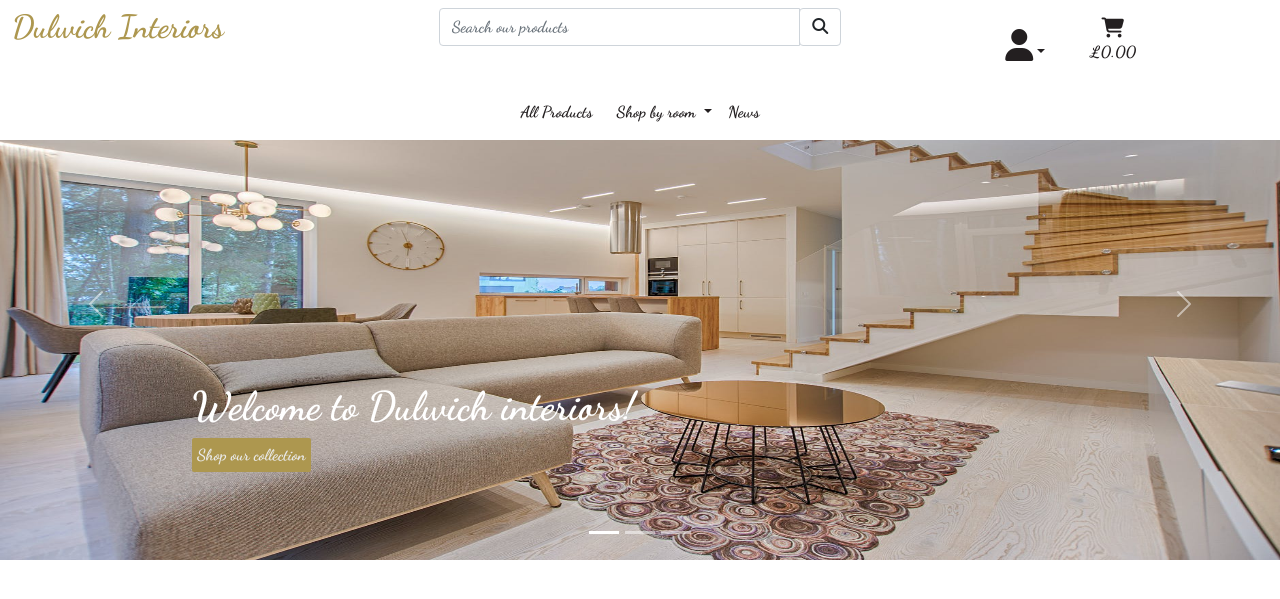
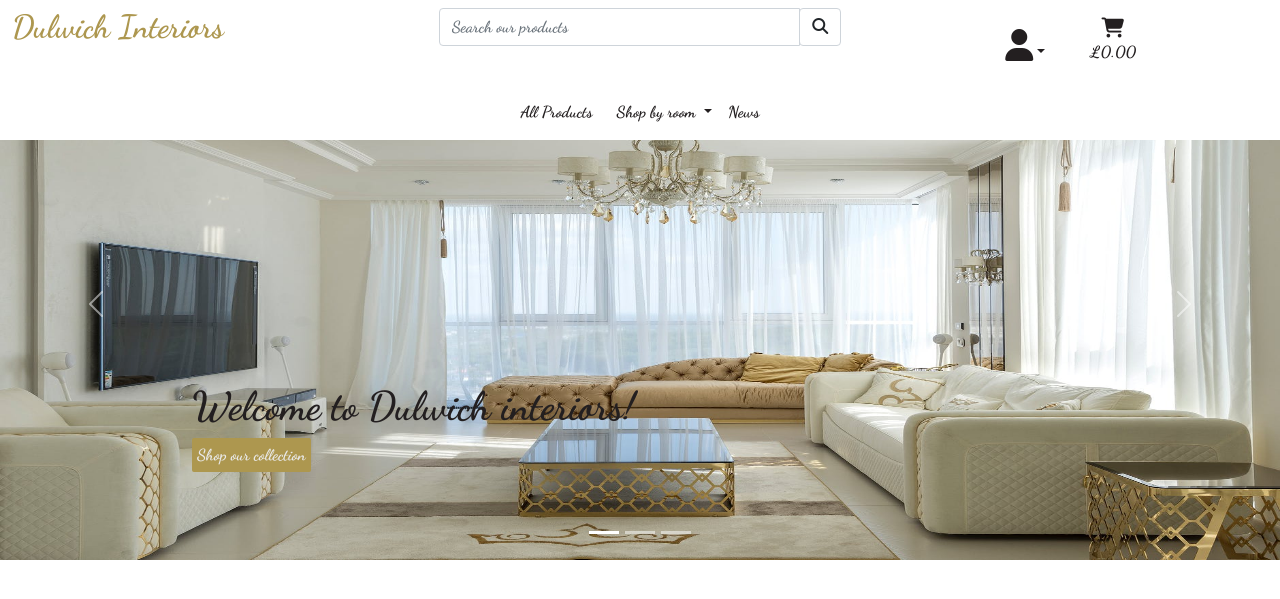
Before and after one commit to EimearCunningham/dulwich-interiors, a Django app: page / in a window 1280 px wide. Shown: the top 599 px of the page. Run offline with Django 3.2, Linux system fonts and the light colour scheme; parts of the project's set-up code (start-up, migrations or seed data) failed here and were passed over; some libraries are stand-ins or nearby versions.

Commit message:
Replace carousel images

```diff
--- a/home/templates/home/index.html
+++ b/home/templates/home/index.html
@@ -20,7 +20,7 @@
     </div>
     <div class="carousel-inner">
       <div class="carousel-item active">
-        <img class="bd-placeholder-img" width="100%" height="100%" src="{{ MEDIA_URL }}main-interior-one.jpeg" aria-hidden="true" preserveAspectRatio="xMidYMid slice" focusable="false"><rect width="100%" height="100%" fill="#777"/>
+        <img class="bd-placeholder-img" width="100%" height="100%" src="{{ MEDIA_URL }}interior-three.jpeg" aria-hidden="true" preserveAspectRatio="xMidYMid slice" focusable="false"><rect width="100%" height="100%" fill="#777"/>
 
         <div class="container">
           <div class="carousel-caption text-start">
@@ -30,7 +30,7 @@
         </div>
       </div>
       <div class="carousel-item">
-        <img class="bd-placeholder-img" width="100%" height="100%" src="{{ MEDIA_URL }}main-interior-two.jpeg" aria-hidden="true" preserveAspectRatio="xMidYMid slice" focusable="false"><rect width="100%" height="100%" fill="#777"/>
+        <img class="bd-placeholder-img" width="100%" height="100%" src="{{ MEDIA_URL }}carousel-one.jpeg" aria-hidden="true" preserveAspectRatio="xMidYMid slice" focusable="false"><rect width="100%" height="100%" fill="#777"/>
 
         <div class="container">
           <div class="carousel-caption">
@@ -40,7 +40,7 @@
         </div>
       </div>
       <div class="carousel-item">
-        <img class="bd-placeholder-img" width="100%" height="100%" src="{{ MEDIA_URL }}main-interior-three.jpeg" aria-hidden="true" preserveAspectRatio="xMidYMid slice" focusable="false"><rect width="100%" height="100%" fill="#777"/>
+        <img class="bd-placeholder-img" width="100%" height="100%" src="{{ MEDIA_URL }}carousel-two.jpeg" aria-hidden="true" preserveAspectRatio="xMidYMid slice" focusable="false"><rect width="100%" height="100%" fill="#777"/>
 
         <div class="container">
           <div class="carousel-caption text-end">
--- a/static/css/base.css
+++ b/static/css/base.css
@@ -81,7 +81,14 @@ body {
   }
 
 
-  /* CUSTOMIZE THE CAROUSEL
+
+  -------------------------------------------------- */
+
+  /* Carousel base class */
+  .carousel {
+    margin-bottom: 4rem;
+  }
+
   -------------------------------------------------- */
 
   /* Carousel base class */
@@ -167,7 +174,7 @@ body {
   }
 
   /* Buttons */
-  .btn {
+  .btn, button {
     background-color:#AD974F;
     color: #EAEAEA;
     border-radius: 2px;
@@ -177,3 +184,8 @@ body {
 #blog-row {
   padding-top: 125px;
 }
+
+h1 {
+  color: #231F20;
+  font-size: 40px;
+}
```
Also changed, not shown: media/carousel-one.jpeg (added), media/carousel-two.jpeg (added), media/interior-three.jpeg (added), media/main-interior-one.jpeg (deleted), media/main-interior-three.jpeg (deleted), media/main-interior-two.jpeg (deleted).
